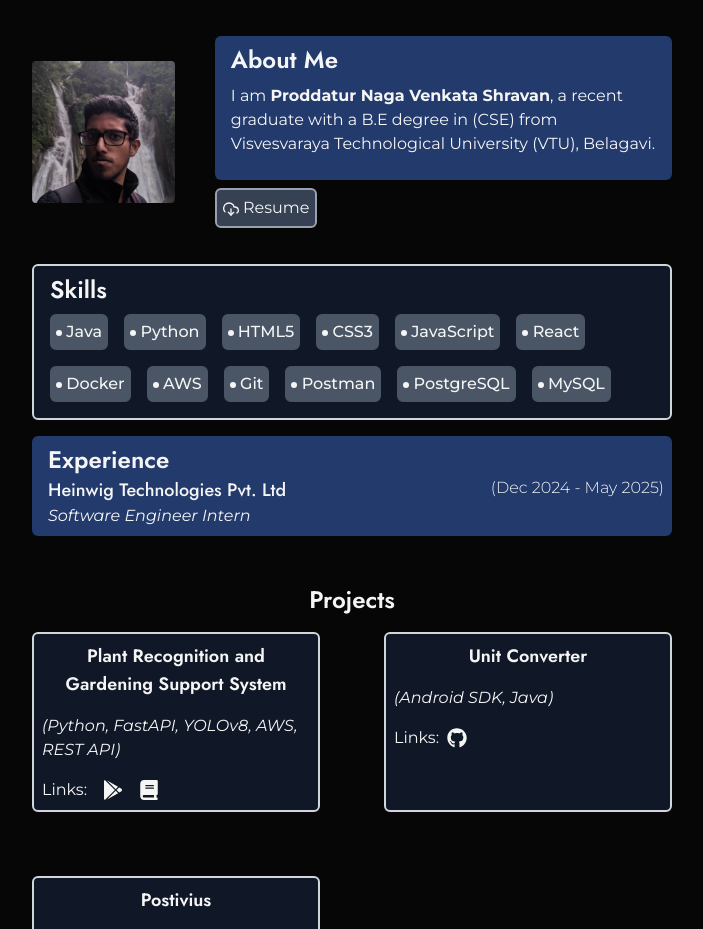
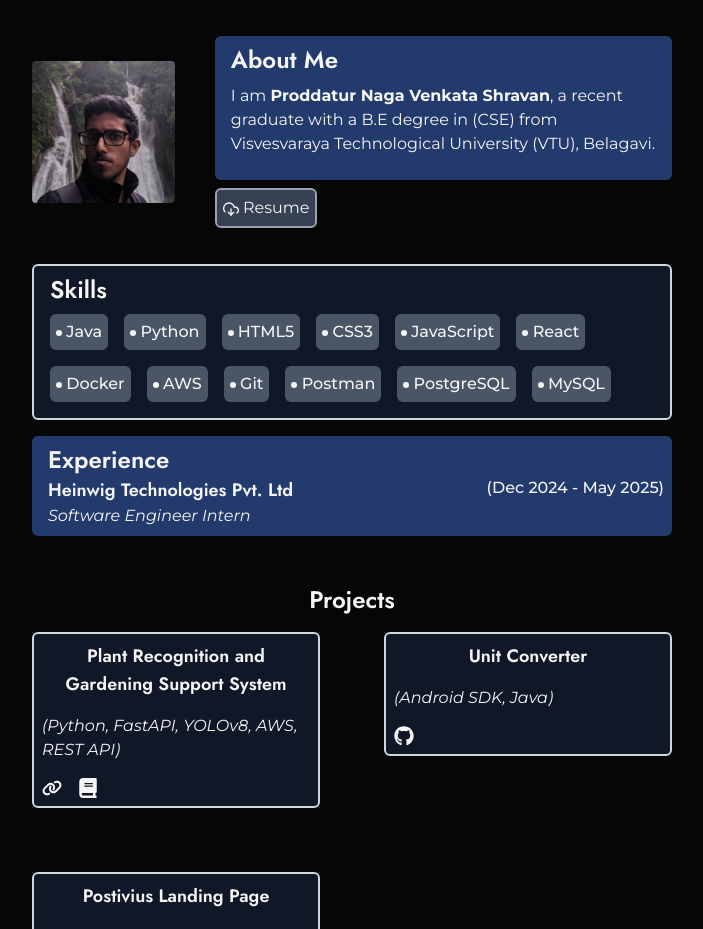
Before and after one commit to pnvshravan/pnvshravan-portfolio, a React (Vite) app: page / in a window 1280 px wide. Shown: the top 929 px of the page, without its empty margins (288-991 px from the left). Built offline with nearby package versions, Linux system fonts and the light colour scheme.

Commit message:
refactored projects section

```diff
--- a/src/components/Projects.jsx
+++ b/src/components/Projects.jsx
@@ -1,41 +1,66 @@
-import { FaGooglePlay } from "react-icons/fa6";
+import { FaLink } from "react-icons/fa6";
 import { FaBook } from "react-icons/fa6";
 import { FaGithub } from "react-icons/fa6";
 
 
 const Projects=()=>{
+
+    const projs_list =[
+        {
+            title:'Plant Recognition and Gardening Support System',
+            desc:'Python, FastAPI, YOLOv8, AWS, REST API',
+            github: '',
+            dlylink:'https://play.google.com/store/apps/details?id=com.miyu.plantai',
+            docs:'https://ijirt.org/Article?manuscript=165047'
+
+        },
+        {
+            title:'Unit Converter',
+            desc:'Android SDK, Java',
+            github:'https://github.com/pnvshravan/UnitConverter',
+            dlylink:'',
+            docs:''
+
+        },
+        {
+            title:'Postivius Landing Page',
+            desc:'React, CSS3',
+            github: 'https://github.com/pnvshravan/positivus-replica-website',
+            dlylink:'https://positivus-replica-website.vercel.app/',
+            docs: ''
+
+        }
+    ]
+
 return (
     <>
         <div className="h-auto min-h-[18rem] mob-sm:mb-6 tablet:pb-8 flex flex-col justify-center items-center p-4">
             <h1 className="text-center mb-4">Projects</h1>
             <div className="grid grid-cols-2 gap-16 w-[40rem] mob-sm:flex-col mob-sm:w-[20rem] mob-sm:justify-items-center mob-sm:gap-8 mob-sm:grid-cols-1 tablet:grid-cols-1 tablet:justify-items-center tablet:gap-10">
-                    <div className="p-2 border-gray-300 border-2 w-[18rem] rounded-md bg-gray-900 mob-sm:w-[15rem] tablet:w-[25rem]">
-                        <h3 className="text-center">Plant Recognition and Gardening Support System</h3>
-                        <p className="mt-4"><i>(Python, FastAPI, YOLOv8, AWS, REST API)</i></p>
-                        <span className="inline-flex gap-4 mt-4 place-items-center ">
-                           Links:
-                           <a href="https://play.google.com/store/apps/details?id=com.miyu.plantai" target="_blank" className="hover:scale-125"><FaGooglePlay size={20}/></a>
-                            <a href="https://ijirt.org/Article?manuscript=165047" target="_blank" className="hover:scale-125"><FaBook size={20}/></a>
-                        </span>
+                {
+                    projs_list.map((item, index)=>(
+                    <div key={index} className="p-2 border-gray-300 border-2 w-[18rem] rounded-md bg-gray-900 mob-sm:w-[15rem] tablet:w-[25rem] h-max">
+                        <h3 className="text-center">{item.title}</h3>
+                        <p className="mt-4"><i>({item.desc})</i></p>
+                        <div className="flex gap-4 mt-4 place-items-center">
+                            {item.github && (
+                                <a href={item.github} target="_blank" rel="noopener noreferrer" className="hover:scale-125">
+                                    <FaGithub size={20}/>
+                                </a>
+                            )}
+                            {item.dlylink && (
+                                <a href={item.dlylink} target="_blank" rel="noopener noreferrer" className="hover:scale-125">
+                                    <FaLink size={20}/>
+                                </a>
+                            )}
+                            {item.docs && (
+                                <a href={item.docs} target="_blank" rel="noopener noreferrer" className="hover:scale-125">
+                                    <FaBook size={20}/>
+                                </a>
+                            )}
                         </div>
-                    <div className="p-2 border-gray-300 border-2 w-[18rem]
-                    rounded-md bg-gray-900 mob-sm:w-[15rem] tablet:w-[25rem]">
-                        <h3 className="text-center">Unit Converter</h3>
-                        <p className="mt-4"><i>(Android SDK, Java)</i></p>
-                        <span className="inline-flex gap-2 mt-4 place-items-center">
-                            Links:
-                            <a href="https://github.com/pnvshravan/UnitConverter" target="_blank" className="hover:scale-125"><FaGithub size={20}/></a>
-                        </span>
                     </div>
-                    <div className="p-2 border-gray-300 border-2 w-[18rem]
-                    rounded-md bg-gray-900 mob-sm:w-[15rem] tablet:w-[25rem]">
-                        <h3 className="text-center">Postivius</h3>
-                        <p className="mt-4"><i>(React, CSS3)</i></p>
-                        <span className="inline-flex gap-2 mt-4 place-items-center">
-                            Links:
-                            <a href="https://positivus-replica-website.vercel.app/" target="_blank" className="hover:scale-125"><FaGithub size={20}/></a>
-                        </span>
-                    </div>
+                 ))}
             </div>
         </div>
     </>
@@ -43,4 +68,16 @@ const Projects=()=>{
 
 }
 
+
+
+
+
+
+
+
+
+
+
+
+
 export default Projects;
--- a/src/components/Section2.jsx
+++ b/src/components/Section2.jsx
@@ -23,8 +23,8 @@ const Section2=()=>{
                 <div className=" mb-2 rounded-md bg-[#233A6C] p-2 w-[40rem] hover:ring-3 hover:ring-teal-400 mob-sm:w-[15rem] tablet:w-[25rem]">
                     <h1 className="px-2">Experience</h1>
                     <div className="flex justify-between gap-6">
-                        <a href="https://www.linkedin.com/company/heinwig/" target="_blank" className="hover:underline"><h3 className="px-2 font-medium">Heinwig Technologies Pvt. Ltd</h3></a>
-                        <p className="tablet:ml-12 font-light">(Dec 2024 - May 2025)</p>
+                        <a href="https://www.linkedin.com/company/heinwig/" target="_blank" className="hover:underline"><h3 className="px-2 font-semibold">Heinwig Technologies Pvt. Ltd</h3></a>
+                        <p className="tablet:ml-12 font-medium">(Dec 2024 - May 2025)</p>
                     </div>
                     <p className="px-2"><i>Software Engineer Intern</i></p>
                 </div>
```
Lines whose indentation alone changed are shown as unchanged.
